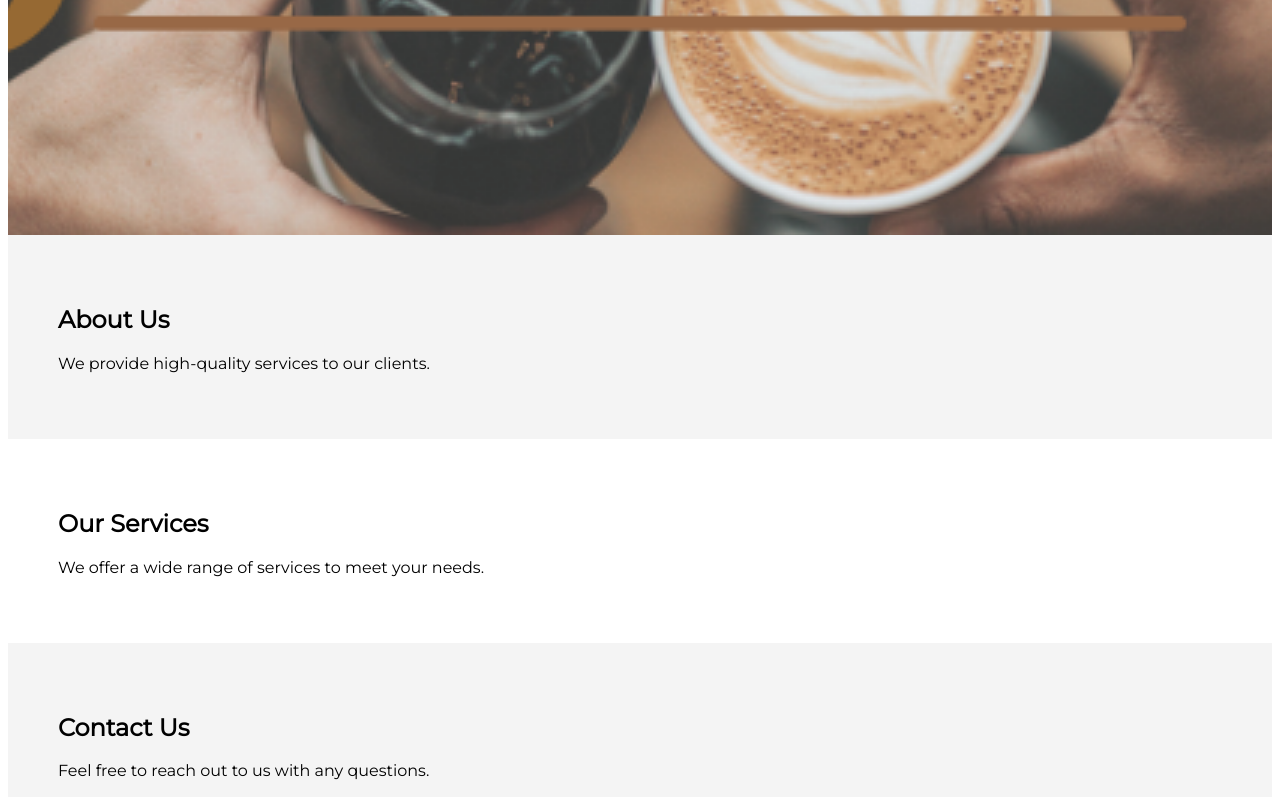
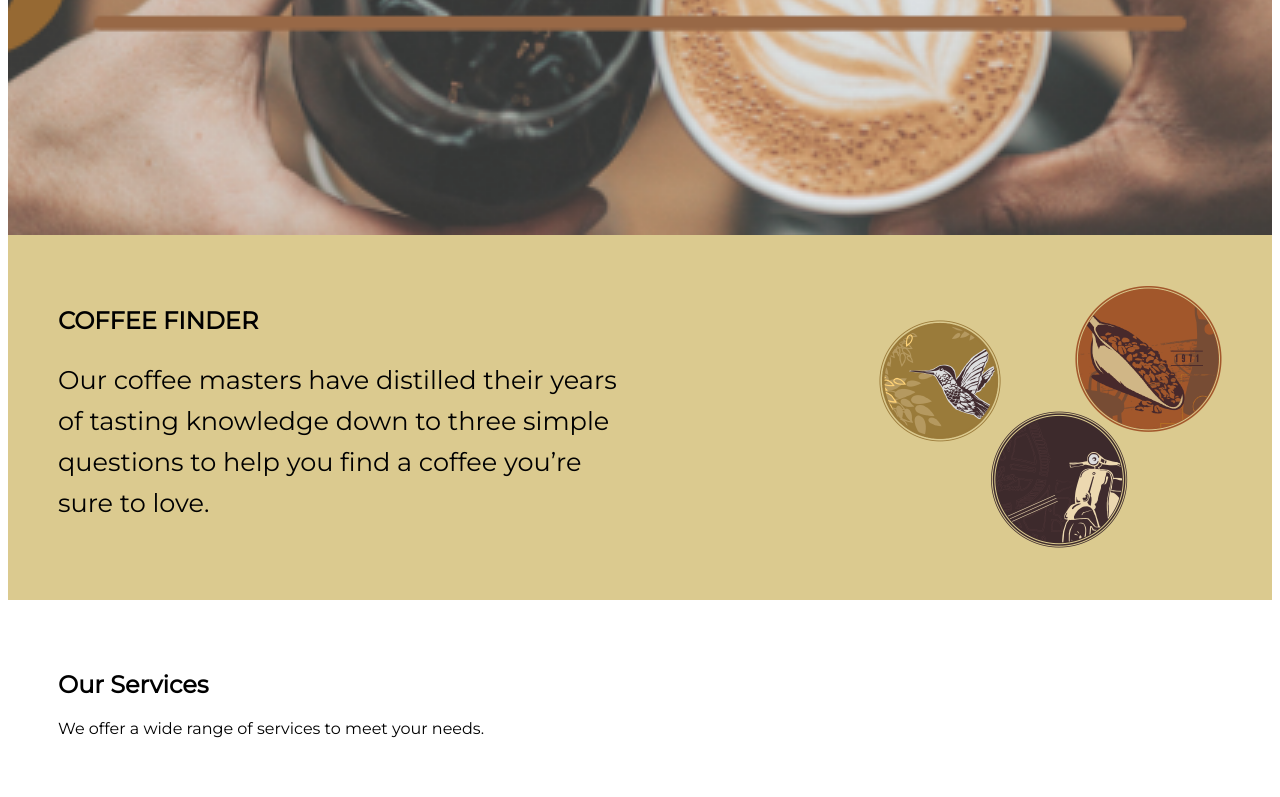
Before and after one commit to SiddiqBayu23/Web-Kopi, a React (Vite) app: page / in a window 1280 px wide. Shown: the part 447-1244 px from the top of the page. Built offline with nearby package versions, Linux system fonts and the light colour scheme.

Commit message:
mengisi about us

```diff
--- a/src/pages/Home.jsx
+++ b/src/pages/Home.jsx
@@ -1,5 +1,6 @@
 import React from 'react';
-import Navbar from '../components/Navbar';
+import Navbar from "../components/Navbar.jsx";
+import aboutImage from '../assets/aboutImage.png'; // Import the image
 import './home.css'; // Import the CSS file
 
 const Home = () => {
@@ -8,16 +9,29 @@ const Home = () => {
       <Navbar /> {/* Navbar component */}
 
       {/* Hero Banner Section */}
-        <header className="hero-banner">
+      <header className="hero-banner">
       </header>
 
       {/* About Section */}
-      <section id="about" style={{ padding: '50px', backgroundColor: '#f4f4f4' }}>
-        <h2>About Us</h2>
-        <p>We provide high-quality services to our clients.</p>
+      <section id="about" style={{ padding: '50px', backgroundColor: 'rgba(209, 188, 112, 0.78)', display: 'flex', alignItems: 'center', justifyContent: 'space-between' }}>
+        {/* Left side - Text */}
+        <div style={{ flex: 1, paddingRight: '20px' }}>
+        <h2 style={{ marginBottom: '20px', textAlign: 'left', fontWeight: 'bold' }}>COFFEE FINDER</h2>
+          <p
+            className="py-4"
+            style={{fontSize: "1.6rem", lineHeight: '1.6', textAlign: 'left' }}
+          >
+            Our coffee masters have distilled their years of tasting knowledge down to three simple questions to help you find a coffee you’re sure to love.
+          </p>
+        </div>
+
+        {/* Right side - Image */}
+        <div style={{ flex: 1, display: 'flex', justifyContent: 'flex-end' }}>
+          <img src={aboutImage} alt="About Us" style={{ width: '60%', borderRadius: '8px' }} />
+        </div>
       </section>
 
-      {/* Services Section */}
+      {/* Menu */}
       <section id="services" style={{ padding: '50px' }}>
         <h2>Our Services</h2>
         <p>We offer a wide range of services to meet your needs.</p>
--- a/src/pages/home.css
+++ b/src/pages/home.css
@@ -26,3 +26,24 @@
       padding: 80px 10px; /* Adjust padding for very small screens */
     }
   }
+
+  /* about */
+  /* home.css */
+#about {
+  display: flex;
+  flex-wrap: wrap;
+}
+
+#about div {
+  flex: 1;
+}
+
+@media (max-width: 768px) {
+  #about {
+    flex-direction: column;
+  }
+
+  #about div {
+    padding: 10px;
+  }
+}
```
